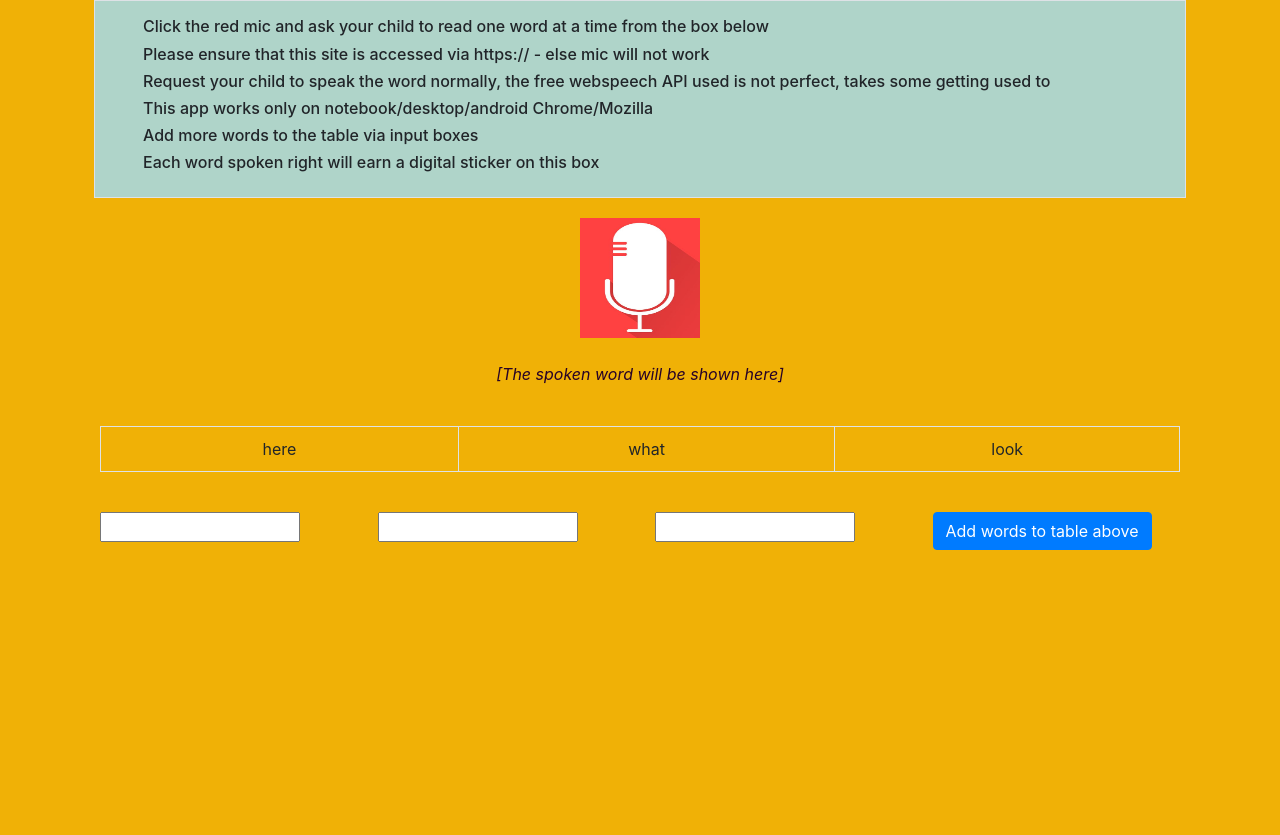
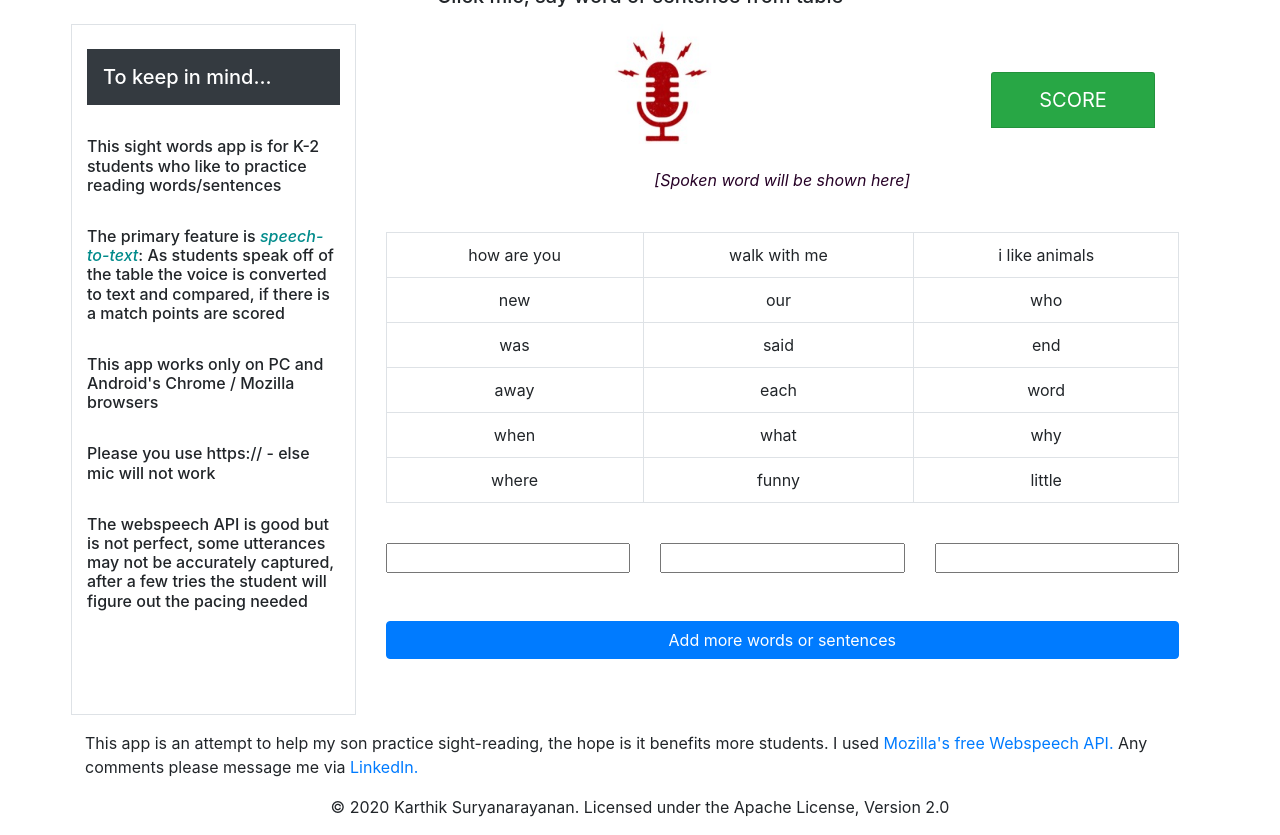
Before and after one commit to capsicumsambar/teju, a plain HTML site: page sight.html in a window 1280 px wide. Shown: the part 86-921 px from the top of the page. Before the commit the page ends 800 px from the top, so only its background shows below. Drawn offline with nearby package versions, Linux system fonts and the light colour scheme.

Commit message:
UI overhaul, added license, added side section, score board

```diff
--- a/sight.css
+++ b/sight.css
@@ -10,15 +10,14 @@ body {
     margin: auto;
     font-size: 1rem;
     /* border:1px solid blue; */
-    background-color: rgb(240, 177, 6);
+    background-color:white;
 
   }
 
-
 #sticker{
-  /*border: 1px solid black;*/
+  border: 1px dashed black;
   height: 150px;
-background-color: rgb(175, 212, 201);
+background-color: white;
 width: 100%;
 display: table;
 margin-bottom: 20px;
--- a/sight.html
+++ b/sight.html
@@ -21,32 +21,51 @@
 
     </head>
     <body>
-        <div class="container">
+        <div class="container p-3">
         <!-- Header -->
-            <br>
-            <div class="row">
-                <div class="col text-center p-2"><h2>Sight words, Speak up!</h2></div>
-            </div>
-        <!-- Section where stickers appear -->
-        <div class="row px-4">
-            <div id="sticker" class="px-5 p-3 table-bordered">
-                <h6>Click the red mic and ask your child to read one word at a time from the box below</h5>
-                <h6>Please ensure that this site is accessed via https:// - else mic will not work</h6>
-                <h6>Request your child to speak the word normally, the free webspeech API used is not perfect, takes some getting used to</h6>
-                <h6>This app works only on notebook/desktop/android Chrome/Mozilla</h6>
-                <h6>Add more words to the table via input boxes</h5>
-                <h6>Each word spoken right will earn a digital sticker on this box</h5>
-                <!-- <audio id="airhorn" src="wildkratts.m4a" autoplay="false"></audio> -->
+        <div class="row">
+            <div class="col text-center p-2">
+                <h2 style="color:chocolate">Practice sight words and sentences!</h2>
+                <h5>Click mic, say word or sentence from table</h5>
             </div>
         </div>
-        <!-- Mic button -->
-        <div class="row px-4 mx-auto ">
-            <img class="mx-auto" src="mic2.jpg" id='sightbutton' width='120' height='120' />
+        <div class="row">
+        <!-- Left 1-quarter section of the app -->
+            <div class="col-3 border border-2">
+                <br>
+                <h5 class="bg-dark text-white p-3">To keep in mind...</h5>
+                <br>
+                <h6>This sight words app is for K-2 students who like to practice reading words/sentences</h6>
+                <br>
+                <h6>The primary feature is <span style="color:darkcyan"><i>speech-to-text</i></span>: As students speak off of the table the voice is
+                    converted to text and compared, if there is a match points are scored </h6>
+                <br>
+                <h6>This app works only on PC and Android's Chrome / Mozilla browsers</h6>
+                <br>
+                <h6>Please you use https:// - else mic will not work</h6>
+                <br>
+                <h6>The webspeech API is good but is not perfect,
+                    some utterances may not be accurately captured, after a few tries the student will figure out the pacing needed</h6>
+            </div>
+        <!-- Right 3-quarters section of the app -->
+            <div class="col-9">
+
+        <!-- Mic and points button -->
+        <div class="row px-4 mx-auto sticky-top ">
+            <div class="col"></div>
+            <div class="col">
+                <img class="mx-auto" src="mic4.jpg" id='sightbutton' width='120' height='120' />
+            </div>
+            <div class="col"></div>
+            <div class="col">
+                <p id="points" class="text-center mt-5 card card-header bg-lg bg-success text-white" style="font-size: 1.25rem;"> SCORE </p>
+            </div>
+
         </div>
         <!-- Spoken word display -->
         <div class="row px-4">
             <div class="col text-center p-4">
-                <p class="output" style="color:rgb(39, 2, 39)"><em>[The spoken word will be shown here]</em></p>
+                <p class="output" style="color:rgb(39, 2, 39)"><em>[Spoken word will be shown here]</em></p>
             </div>
         </div>
         <!-- Word table -->
@@ -54,27 +73,72 @@
             <div class="col">
                 <table id="table" class="table table-bordered text-center">
                     <tr>
-                        <td>here</td>
+                        <td>how are you</td>
+                        <td>walk with me</td>
+                        <td>i like animals</td>
+                    </tr>
+                    <tr>
+                        <td>new</td>
+                        <td>our</td>
+                        <td>who</td>
+                    </tr>
+                    <tr>
+                        <td>was</td>
+                        <td>said</td>
+                        <td>end</td>
+                    </tr>
+                    <tr>
+                        <td>away</td>
+                        <td>each</td>
+                        <td>word</td>
+                    </tr>
+                    <tr>
+                        <td>when</td>
                         <td>what</td>
-                        <td>look</td>
+                        <td>why</td>
+                    </tr>
+                    <tr>
+                        <td>where</td>
+                        <td>funny</td>
+                        <td>little</td>
                     </tr>
                 </table>
             </div>
         </div>
         <br>
-         <!--Add more words input table  -->
-            <div class="row  mx-auto">
-               <div class="col"> <input class="wordInput" type="text" name="word1" id="word1" /></div>
-               <div class="col"> <input class="wordInput" type="text" name="word2" id="word2" /> </div>
-                <div class="col"> <input class="wordInput" type="text" name="word3" id="word3" /> </div>
+         <!--Starting words and sentences  -->
+            <div class="row  mx-auto mb-5">
+               <div class="col"> <input class="wordInput input-group" type="text" name="word1" id="word1" /></div>
+               <div class="col"> <input class="wordInput input-group" type="text" name="word2" id="word2" /> </div>
+                <div class="col"> <input class="wordInput input-group" type="text" name="word3" id="word3" /> </div>
+            </div>
+
+        <!-- Add more words and sentences -->
+            <div class="row  mx-auto m-2">
                 <div class="col">
-                    <button type="button" class="btn btn-primary" onclick="addRow()" id="add">
-                        Add words to table above
+                    <button type="button" class="btn btn-primary btn-block"  onclick="addRow()" id="add">
+                        Add more words or sentences
                     </button>
                 </div>
             </div>
+
             <br>
             <br>
+            </div>
+        </div>
+        </div>
+        <div class="container">
+            <div class="row">
+                <div class="col">
+                    <p>This app is an attempt to help my son practice sight-reading,
+                        the hope is it benefits more students. I used
+                        <a href="https://developer.mozilla.org/en-US/docs/Web/API/Web_Speech_API/Using_the_Web_Speech_API">Mozilla's free Webspeech API.</a>
+                        Any comments please message me via <a href="https://www.linkedin.com/in/karthiksuri/">LinkedIn.</a>
+                    </p>
+
+                    <p class="text-center">&copy 2020 Karthik Suryanarayanan. Licensed under the Apache License, Version 2.0 </p>
+                </div>
+            </div>
         </div>
         <script src="sight.js"></script>
     </body>
--- a/sight.js
+++ b/sight.js
@@ -61,7 +61,7 @@ sightbutton.onclick = function() {
   recognition.start();
   console.log('Ready to receive a word command.');
 }
-
+var points=0; // declaring points before the recognition onresult method is fired
 //function for showing results of spoken words
 recognition.onresult = function(event) {
   // coverting HTML table to JS array to check if spoken word is in the sight table box
@@ -82,20 +82,23 @@ recognition.onresult = function(event) {
   var wordSpoke = event.results[0][0].transcript.toLowerCase();
   diagnostic.innerHTML = 'You spoke: ' +  '<span style="color:red">' + wordSpoke + '</span>';
   if(sightTableArray.includes(wordSpoke)){
+    points++;
     wordSpoke = wordSpoke.valueOf(); // not sure if valueOf is really needed
     for(let i=0; i<noofRows; i++){
       for(let j=0;j<noofCols; j++){
         wordCheck = table.rows[i].cells[j].innerHTML.valueOf(); //not sure if valueOf is really needed
         console.log(table.rows[i].cells[j].innerHTML);
         if(wordCheck == wordSpoke){
-          table.rows[i].cells[j].innerHTML = "Good job!";
-          table.rows[i].cells[j].style.color = "green";
+          table.rows[i].cells[j].innerHTML = wordCheck + ": Good job!";
+          table.rows[i].cells[j].style.backgroundColor = "rgb(255,160,122)";
+          table.rows[i].cells[j].style.color = "white";
         }
       }
     }
-    $('h5').remove();
-    $('h6').remove();
-    $('#sticker').append("<div class='sticker-img'><img src='stallion.jpg' width='120' height='120'></div>");
+    // $('h5').remove();
+    // $('h6').remove();
+    $('#points').html(points);
+    // $('#sticker').append("<div class='sticker-img'><img src='stallion.jpg' width='120' height='120'></div>");
     // document.querySelector('#airhorn').play();
   };
   console.log(sightTableArray)
```
Also changed, not shown: mic3.jpg (added), mic4.jpg (added).
